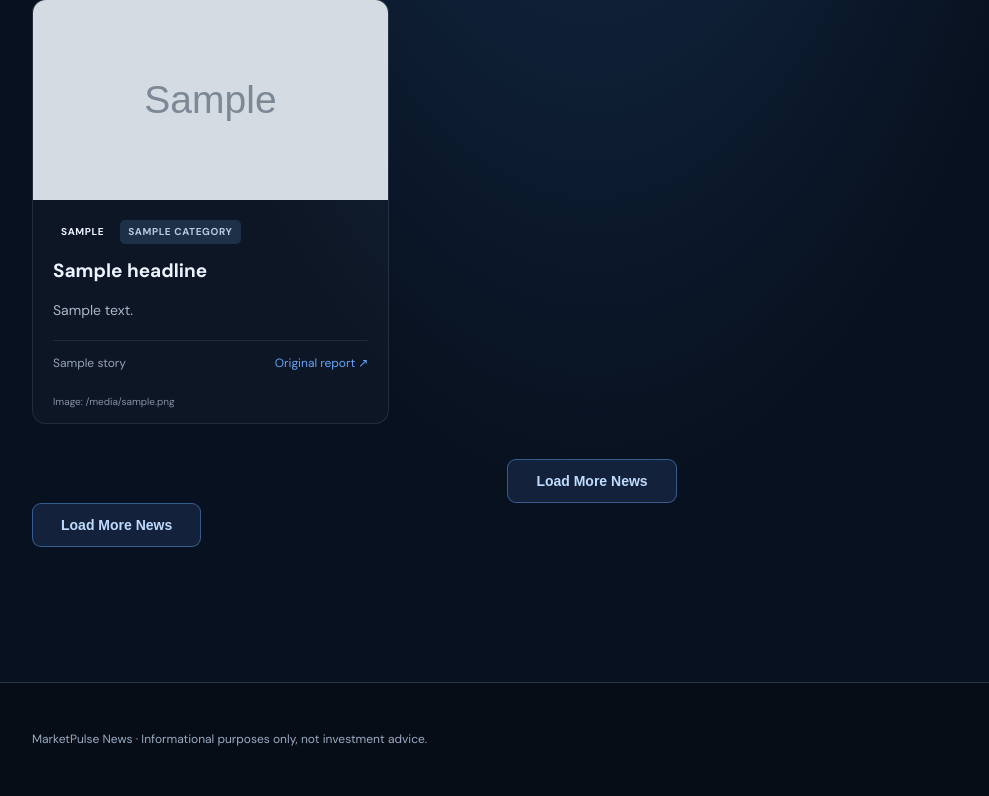
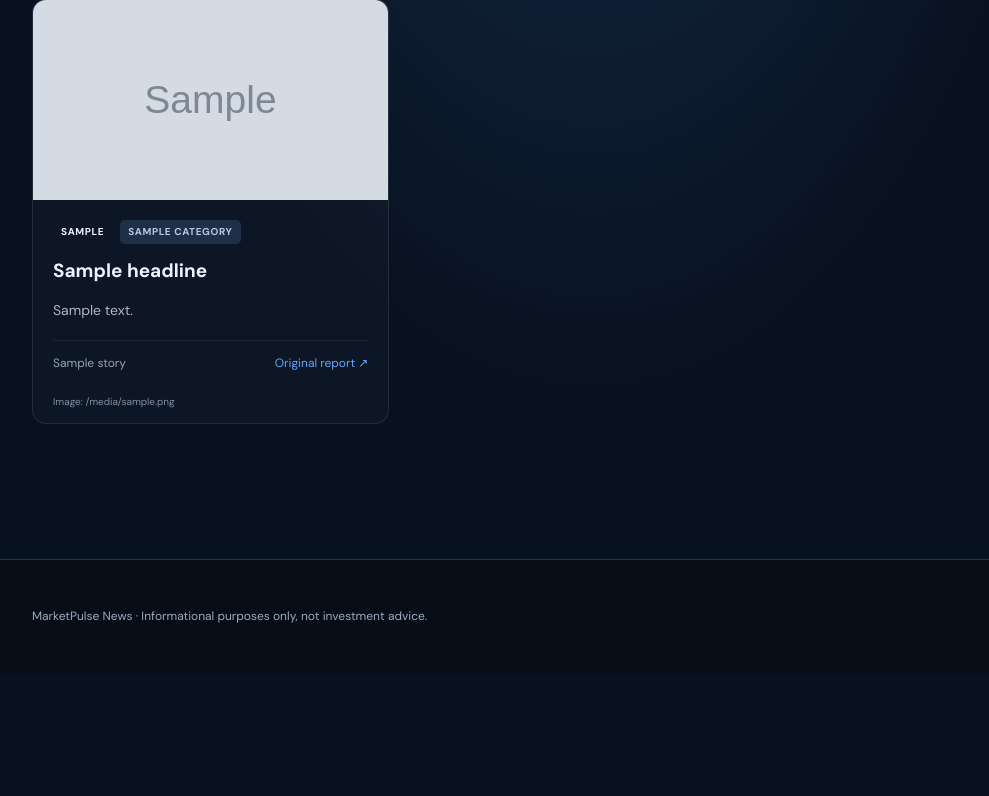
Before and after one commit to sachinakalanka777-dotcom/market-news-daily, a Python web app: template templates/category.html in a window 1280 px wide. Shown: the part 423-1219 px from the top of the page, without its empty margins (48-1037 px from the left). After the commit the page ends 1046 px from the top, so only its background shows below. Run offline with Jinja, Linux system fonts and the light colour scheme; the template is opened without the code that fills it: most values are stand-ins (such as "Sample title", 1, 10 or a date in 2020); grey boxes marked "Sample" are stand-in pictures.

Commit message:
Fix duplicate category load more button

```diff
--- a/templates/category.html
+++ b/templates/category.html
@@ -205,6 +205,15 @@
   display: flex;
   justify-content: center;
   margin-top: 35px;
+}
+
+/* Always respect the hidden attribute */
+.category-load-more-wrapper[hidden] {
+  display: none !important;
+}
+
+.category-story-card[hidden] {
+  display: none !important;
 }
 
 .category-load-more {
@@ -415,14 +424,8 @@
 
     </div>
 
+    <!-- Only one Load More button -->
     <div class="category-load-more-wrapper" id="categoryLoadMoreWrapper" hidden>
-  <button
-    type="button"
-    class="category-load-more"
-    id="categoryLoadMore">
-    Load More News
-  </button>
-</div>
       <button
         type="button"
         class="category-load-more"
@@ -459,9 +462,11 @@
 
   if (!grid || !button || !wrapper) return;
 
-  const cards = Array.from(grid.querySelectorAll(".category-story-card"));
+  const cards = Array.from(
+    grid.querySelectorAll(".category-story-card")
+  );
+
   const batchSize = 6;
-
   let visibleCount = Math.min(batchSize, cards.length);
 
   function updateCards() {
@@ -469,11 +474,16 @@
       card.hidden = index >= visibleCount;
     });
 
+    // Show button only when more than 6 stories exist
     wrapper.hidden = cards.length <= batchSize || visibleCount >= cards.length;
   }
 
   button.addEventListener("click", function () {
-    visibleCount = Math.min(visibleCount + batchSize, cards.length);
+    visibleCount = Math.min(
+      visibleCount + batchSize,
+      cards.length
+    );
+
     updateCards();
   });
 
```
